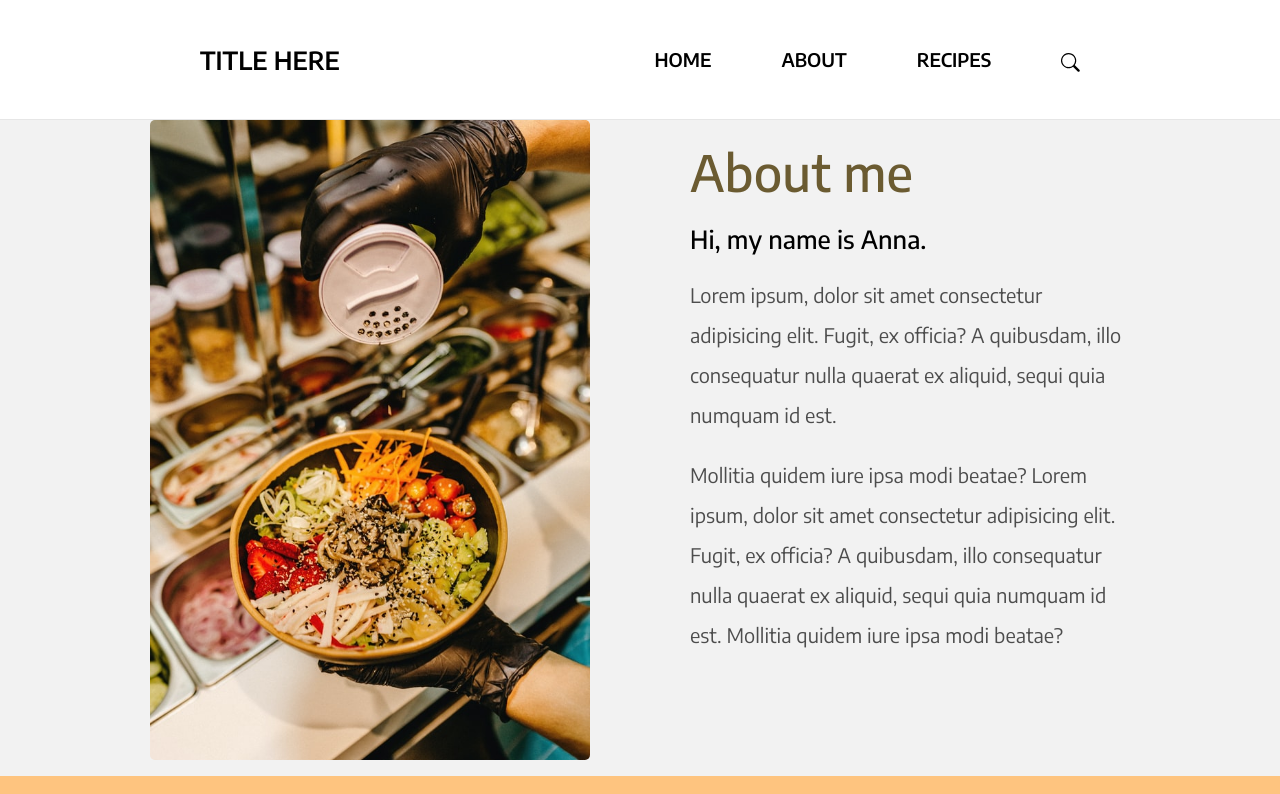
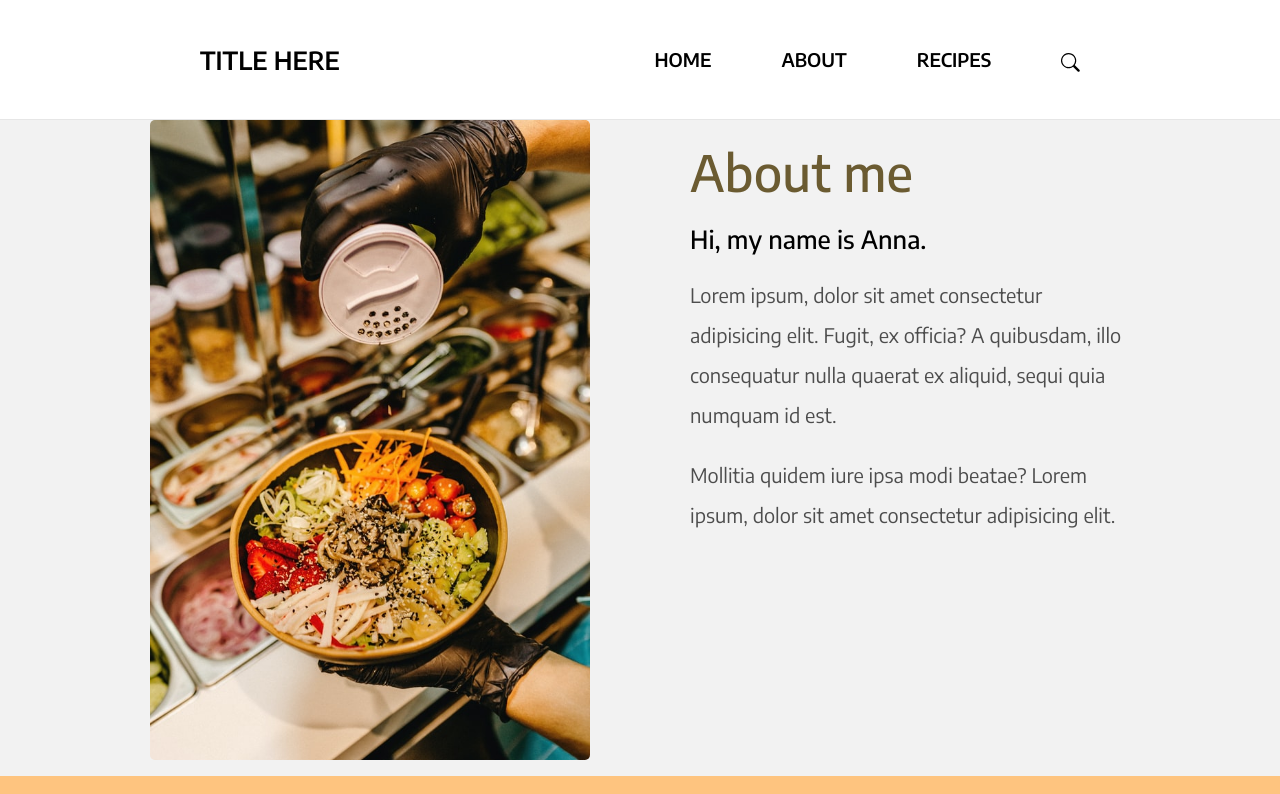
Before and after one commit to AnnaAn01/recipe-website, a React (Create React App) app: page /#/about in a window 1280 px wide. Shown: the top 794 px of the page. Built offline with nearby package versions, Linux system fonts and the light colour scheme.

Commit message:
editing About section

```diff
--- a/src/components/AboutPage/AboutPage.js
+++ b/src/components/AboutPage/AboutPage.js
@@ -27,9 +27,7 @@ const AboutPage = () => {
               </p>
               <p className="about__text-2 about__text">
                 Mollitia quidem iure ipsa modi beatae? Lorem ipsum, dolor sit
-                amet consectetur adipisicing elit. Fugit, ex officia? A
-                quibusdam, illo consequatur nulla quaerat ex aliquid, sequi quia
-                numquam id est. Mollitia quidem iure ipsa modi beatae?
+                amet consectetur adipisicing elit.
               </p>
             </p>
           </div>
```
